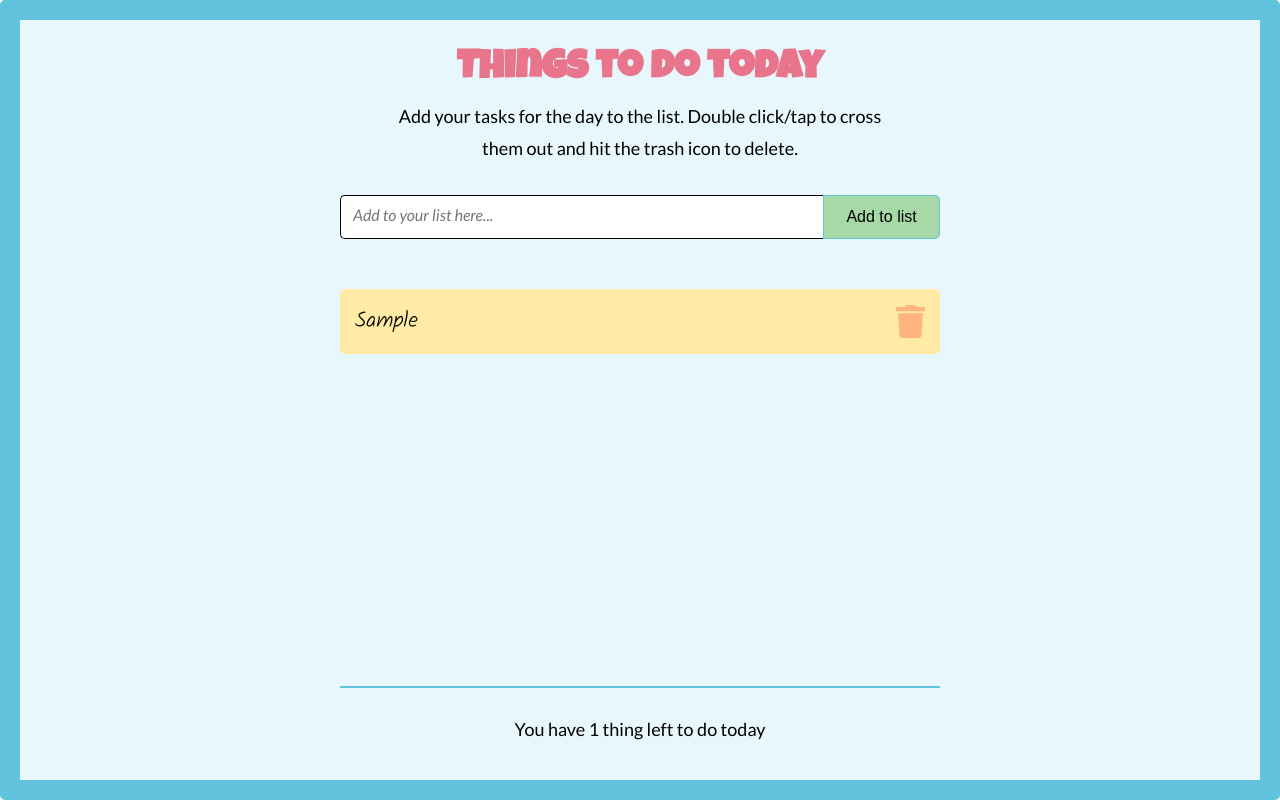
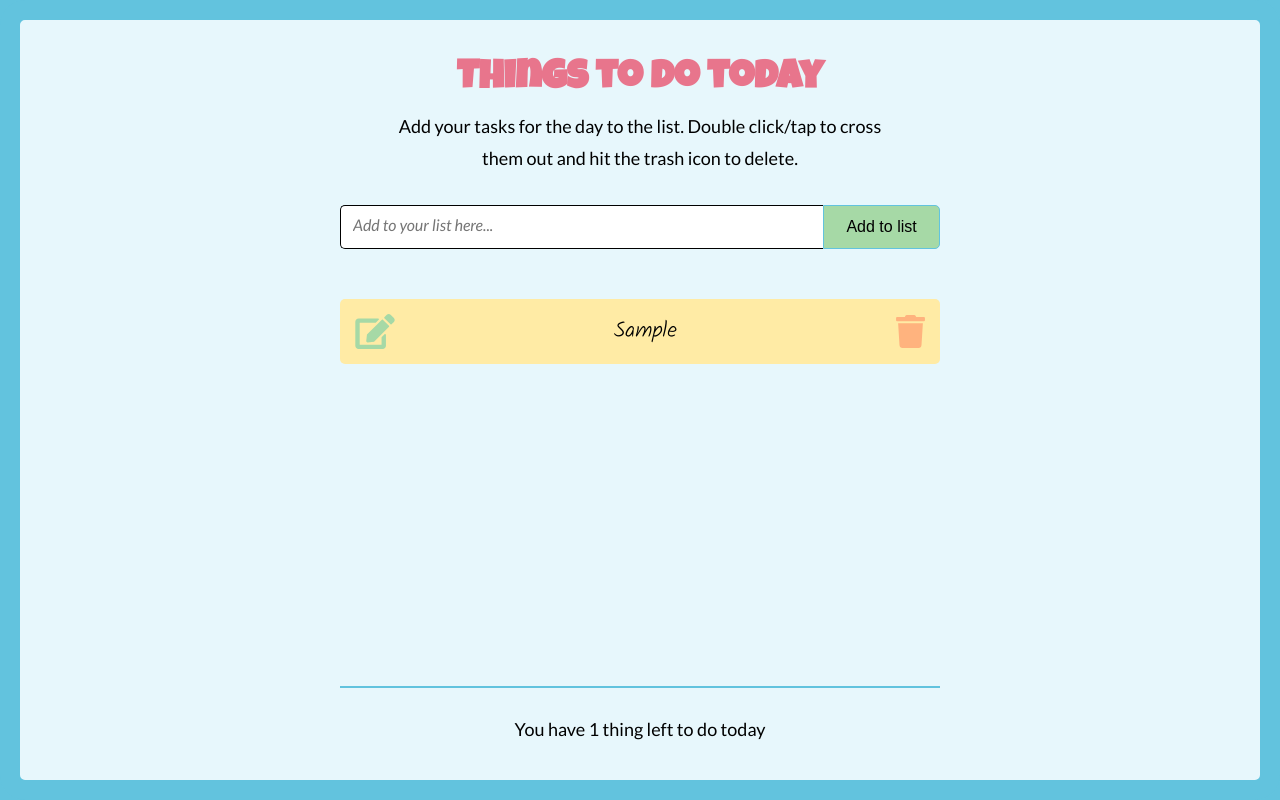
Before and after one commit to JuanBorracho/things-to-do-today, a React (Create React App) app: page / in a window 1280 px wide. Both pictures are taken after typing "Sample" into the empty fields and a click on the button "Add to list". Built offline with nearby package versions, Linux system fonts and the light colour scheme.

Commit message:
added the functionality for editing ListItems

```diff
--- a/src/App.js
+++ b/src/App.js
@@ -8,6 +8,7 @@ function App() {
   const [list, setList] = useState([]);
   const [initialMessage, setInitialMessage] = useState('Your list is empty');
   const [showCongrats, setShowCongrats] = useState(false);
+  const [edit, setEdit] = useState(false);
 
   const removeFromList = (id) => {
     const newList = list.filter((item) => {
@@ -34,12 +35,14 @@ function App() {
     <div className="App">
       <div className="inner-container">
         <Header />
+        {!edit ? (
           <AddListItem
             list={list}
             setList={setList}
             setInitialMessage={setInitialMessage}
             setShowCongrats={setShowCongrats}
           />
+        ) : null}
         <ListContent
           initialMessage={initialMessage}
           list={list}
@@ -47,6 +50,8 @@ function App() {
           showCongrats={showCongrats}
           removeFromList={removeFromList}
           toggleStrike={toggleStrike}
+          edit={edit}
+          setEdit={setEdit}
         />
         <Footer list={list} />
       </div>
--- a/src/CSS/App.css
+++ b/src/CSS/App.css
@@ -4,5 +4,5 @@
   height: 100vh;
   border: 2rem solid #62c3de;
   background-color: #e7f7fc;
-  border-radius: 0.5rem;
+  border-radius: 2.5rem;
 }
--- a/src/CSS/Header.css
+++ b/src/CSS/Header.css
@@ -1,5 +1,5 @@
 .header {
-  padding-top: 1rem;
+  padding-top: 2rem;
   text-align: center;
 }
 
--- a/src/CSS/ListItem.css
+++ b/src/CSS/ListItem.css
@@ -22,6 +22,17 @@
   transition: all 0.2s ease-in-out;
 }
 
+.ListItem__edit {
+  width: 4rem;
+  height: 3.5rem;
+  color: #a6d9a6;
+  transition: all 0.2s ease-in-out;
+}
+
 .ListItem__trash:hover {
   color: #ee5d5d;
 }
+
+.ListItem__edit:hover {
+  color: #ffb37e;
+}
--- a/src/CSS/index.css
+++ b/src/CSS/index.css
@@ -12,6 +12,7 @@ body {
   font-family: 'Lato', sans-serif;
   text-rendering: optimizeSpeed;
   box-sizing: border-box;
+  background-color: #62c3de;
 }
 
 .inner-container {
--- /dev/null
+++ b/src/Components/EditListItem.js
@@ -0,0 +1,40 @@
+const EditListItem = ({
+  list,
+  setList,
+  updatedValue,
+  setUpdatedValue,
+  itemToUpdate,
+  edit,
+  setEdit,
+}) => {
+  const handleUpdateSubmit = (e) => {
+    e.preventDefault();
+    setEdit(!edit);
+    const newList = list.map((item) => {
+      if (item.id === itemToUpdate.id) {
+        const updatedItem = { ...item, text: updatedValue };
+        return updatedItem;
+      } else {
+        return item;
+      }
+    });
+    setList(newList);
+  };
+
+  return (
+    <form className="AddListItem__form" onSubmit={(e) => handleUpdateSubmit(e)}>
+      <input
+        className="AddListItem__input"
+        type="text"
+        value={updatedValue}
+        autoFocus
+        onChange={(e) => setUpdatedValue(e.target.value)}
+      ></input>
+      <button type="submit" className="AddListItem__button">
+        Update
+      </button>
+    </form>
+  );
+};
+
+export default EditListItem;
--- a/src/Components/List.js
+++ b/src/Components/List.js
@@ -1,14 +1,16 @@
 import ListItem from './ListItem';
 
-const List = ({ list, removeFromList, toggleStrike }) => {
+const List = ({ list, removeFromList, toggleStrike, editItem }) => {
   return (
     <ul>
       {list.map((item) => (
         <ListItem
+          id={item.id}
           item={item}
           key={item.id}
           removeFromList={removeFromList}
           toggleStrike={toggleStrike}
+          editItem={editItem}
         />
       ))}
     </ul>
--- a/src/Components/ListContent.js
+++ b/src/Components/ListContent.js
@@ -1,21 +1,48 @@
 import List from './List';
 import Congrats from './Congrats';
+import EditListItem from './EditListItem';
+import { useState } from 'react';
 
 const ListContent = ({
   list,
+  setList,
   initialMessage,
   showCongrats,
   removeFromList,
   toggleStrike,
+  edit,
+  setEdit,
 }) => {
+  const [updatedValue, setUpdatedValue] = useState('');
+  const [itemToUpdate, setItemToUpdate] = useState({});
+
+  const editItem = (item, formValue) => {
+    setEdit(!edit);
+    setUpdatedValue(formValue);
+    setItemToUpdate(item);
+  };
+
   return (
     <main className="ListContent">
+      {edit ? (
+        <EditListItem
+          list={list}
+          setList={setList}
+          updatedValue={updatedValue}
+          setUpdatedValue={setUpdatedValue}
+          itemToUpdate={itemToUpdate}
+          edit={edit}
+          setEdit={setEdit}
+        />
+      ) : (
+        <List
+          list={list}
+          removeFromList={removeFromList}
+          toggleStrike={toggleStrike}
+          editItem={editItem}
+        />
+      )}
       {showCongrats ? <Congrats /> : <p>{initialMessage}</p>}
-      <List
-        list={list}
-        removeFromList={removeFromList}
-        toggleStrike={toggleStrike}
-      />
     </main>
   );
 };
--- a/src/Components/ListItem.js
+++ b/src/Components/ListItem.js
@@ -1,13 +1,18 @@
-import { FaTrash } from 'react-icons/fa';
+import { FaTrash, FaEdit } from 'react-icons/fa';
 
-const ListItem = ({ item, removeFromList, toggleStrike }) => {
+const ListItem = ({ item, removeFromList, toggleStrike, editItem }) => {
   return (
     <li className="ListItem" onDoubleClick={() => toggleStrike(item.id)}>
+      <FaEdit
+        className="ListItem__edit"
+        role="button"
+        onClick={() => editItem(item, item.text)}
+      />
       <h2
         className="ListItem__text"
         style={
           item.strikethrough
-            ? { 'text-decoration': 'line-through', color: '#A6D9A6' }
+            ? { textDecoration: 'line-through', color: '#E8758C' }
             : null
         }
       >
```
Lines whose indentation alone changed are shown as unchanged.
